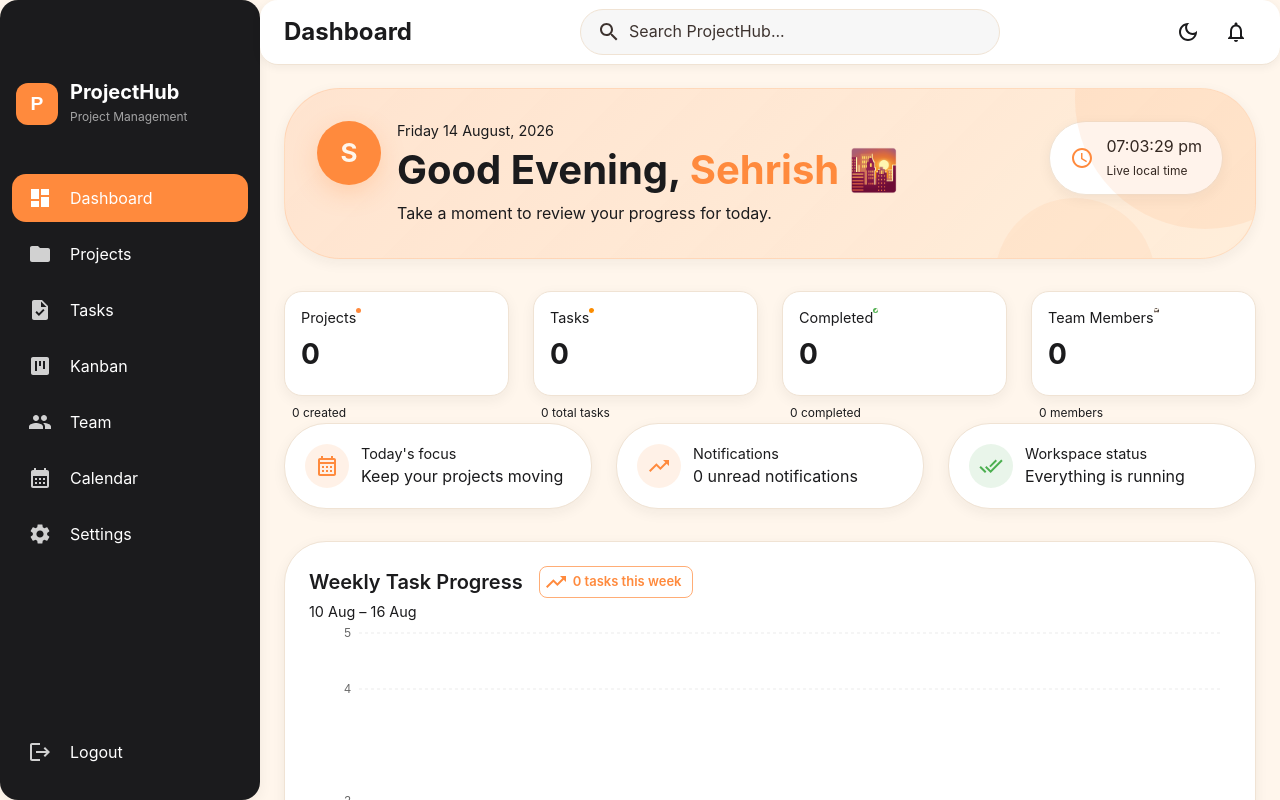
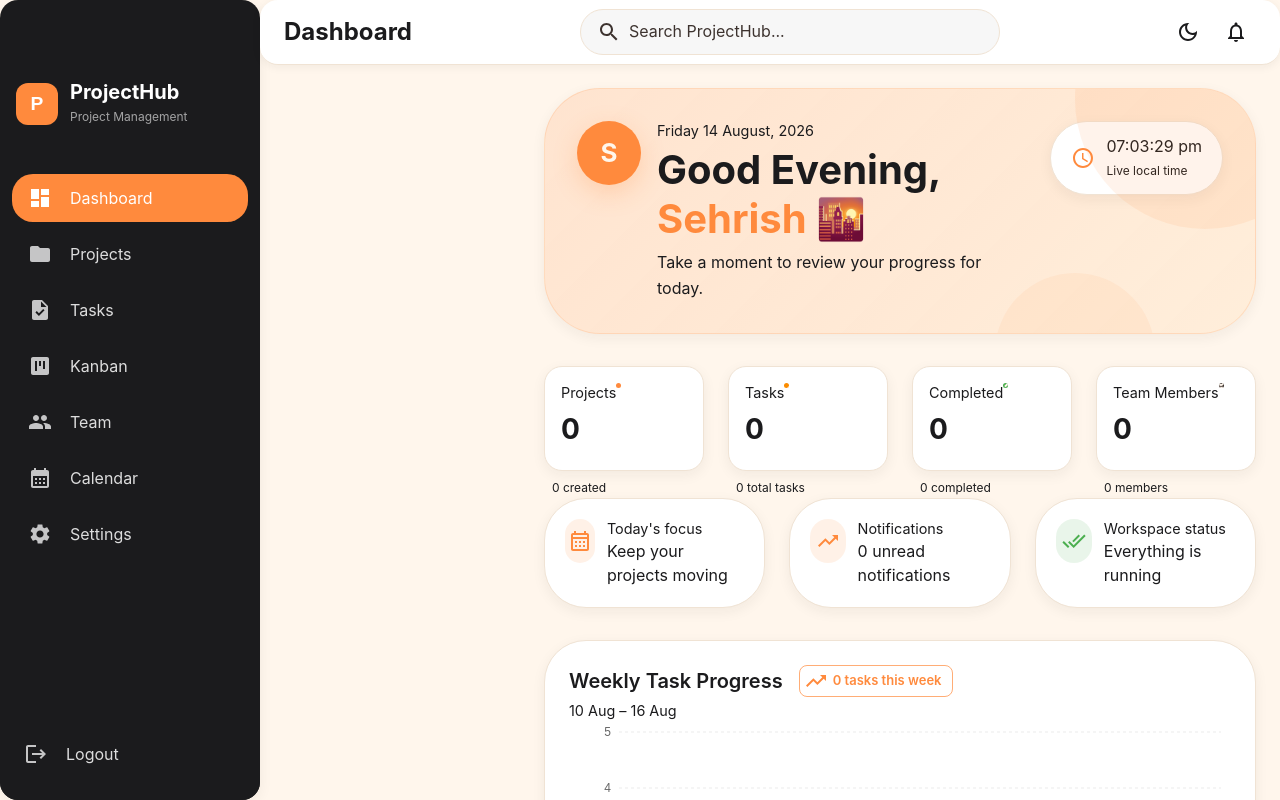
Before and after one commit to sehrishf16/Projecthub, a React (Vite) app: page /signin in a window 1280 px wide. Both pictures are taken after typing "name@example.com", "Sample123" into the empty fields and a click on the button "Sign In". Shown: the top 800 px of the page. Built offline with nearby package versions, Linux system fonts and the light colour scheme.

Commit message:
updated sidebar

```diff
--- a/src/components/layout/Sidebar.jsx
+++ b/src/components/layout/Sidebar.jsx
@@ -72,17 +72,8 @@ const Sidebar = ({
   ====================================================== */
 
   const handleLogout = () => {
-    /*
-     * Remove login/session data if you
-     * are storing any authentication data.
-     */
-
     localStorage.removeItem("isLoggedIn");
     localStorage.removeItem("user");
-
-    /*
-     * Redirect to Welcome screen
-     */
 
     navigate("/", {
       replace: true,
@@ -90,42 +81,88 @@ const Sidebar = ({
   };
 
   /* =====================================================
+     MOBILE MENU ITEM CLICK
+  ====================================================== */
+
+  const handleMenuClick = () => {
+    if (mobileOpen) {
+      handleDrawerToggle();
+    }
+  };
+
+  /* =====================================================
      DRAWER CONTENT
   ====================================================== */
 
   const drawerContent = (
-    <>
-      {/* Logo */}
+    <Box
+      sx={{
+        height: "100%",
+        display: "flex",
+        flexDirection: "column",
+        bgcolor: "#1B1B1D",
+        color: "#fff",
+      }}
+    >
+      {/* LOGO */}
 
+      <Box
+        sx={{
+          flexShrink: 0,
+        }}
+      >
         <Logo />
+      </Box>
 
-      {/* Navigation */}
+      {/* MENU */}
 
-      <List sx={{ mt: 2 }}>
+      <List
+        sx={{
+          mt: 2,
+          px: 0.5,
+          flex: 1,
+          overflowY: "auto",
+
+          "&::-webkit-scrollbar": {
+            width: 4,
+          },
+
+          "&::-webkit-scrollbar-thumb": {
+            backgroundColor:
+              "rgba(255,255,255,0.15)",
+            borderRadius: 10,
+          },
+        }}
+      >
         {menuItems.map((item) => (
           <ListItemButton
             key={item.title}
             component={NavLink}
             to={item.path}
-            onClick={() => {
-              /*
-               * Close mobile drawer after
-               * selecting a page.
-               */
+            onClick={handleMenuClick}
+            sx={{
+              mx: 1,
+              mb: 1,
+              borderRadius: 1.5,
 
-              if (
-                mobileOpen &&
-                handleDrawerToggle
-              ) {
-                handleDrawerToggle();
-              }
-            }}
-            sx={{
-              mx: 1.5,
-              mb: 1,
-              borderRadius: 1,
+              color: "rgba(255,255,255,0.85)",
 
+              minHeight: 48,
+
+              "& .MuiListItemIcon-root": {
+                color:
+                  "rgba(255,255,255,0.75)",
+              },
+
+              "&:hover": {
+                bgcolor:
+                  "rgba(255,138,61,0.12)",
                 color: "#fff",
+
+                "& .MuiListItemIcon-root": {
+                  color: "#fff",
+                },
+              },
 
               "&.active": {
                 bgcolor: "primary.main",
@@ -134,18 +171,15 @@ const Sidebar = ({
                 "& .MuiListItemIcon-root": {
                   color: "#fff",
                 },
-              },
 
                 "&:hover": {
-                bgcolor:
-                  "rgba(255,138,61,0.12)",
+                  bgcolor: "primary.dark",
+                },
               },
             }}
           >
             <ListItemIcon
               sx={{
-                color:
-                  "rgba(255,255,255,.8)",
                 minWidth: 42,
               }}
             >
@@ -154,37 +188,52 @@ const Sidebar = ({
 
             <ListItemText
               primary={item.title}
+              primaryTypographyProps={{
+                fontWeight: 500,
+              }}
             />
           </ListItemButton>
         ))}
       </List>
 
-      {/* Push Logout to bottom */}
+      {/* LOGOUT */}
 
-      <Box sx={{ flexGrow: 1 }} />
-
-      {/* Logout */}
-
+      <Box
+        sx={{
+          flexShrink: 0,
+          pb: 1,
+        }}
+      >
         <List>
           <ListItemButton
             onClick={handleLogout}
             sx={{
-            mx: 1.5,
-            mb: 2,
-            borderRadius: 1,
+              mx: 1,
+              borderRadius: 1.5,
 
-            color: "#fff",
+              minHeight: 48,
+
+              color:
+                "rgba(255,255,255,0.85)",
+
+              "& .MuiListItemIcon-root": {
+                color:
+                  "rgba(255,255,255,0.75)",
+              },
 
               "&:hover": {
                 bgcolor:
                   "rgba(255,138,61,0.12)",
+                color: "#fff",
+
+                "& .MuiListItemIcon-root": {
+                  color: "#fff",
+                },
               },
             }}
           >
             <ListItemIcon
               sx={{
-              color:
-                "rgba(255,255,255,.8)",
                 minWidth: 42,
               }}
             >
@@ -196,7 +245,8 @@ const Sidebar = ({
             />
           </ListItemButton>
         </List>
-    </>
+      </Box>
+    </Box>
   );
 
   return (
@@ -207,7 +257,8 @@ const Sidebar = ({
 
       <Drawer
         variant="temporary"
-        open={mobileOpen}
+        anchor="left"
+        open={Boolean(mobileOpen)}
         onClose={handleDrawerToggle}
         ModalProps={{
           keepMounted: true,
@@ -220,8 +271,10 @@ const Sidebar = ({
 
           "& .MuiDrawer-paper": {
             width: drawerWidth,
+            boxSizing: "border-box",
             bgcolor: "#1B1B1D",
             color: "#fff",
+            border: "none",
           },
         }}
       >
@@ -234,32 +287,29 @@ const Sidebar = ({
 
       <Drawer
         variant="permanent"
+        open
         sx={{
           display: {
             xs: "none",
             md: "block",
           },
 
+          width: drawerWidth,
+
+          flexShrink: 0,
+
           "& .MuiDrawer-paper": {
             width: drawerWidth,
+            boxSizing: "border-box",
             bgcolor: "#1B1B1D",
             color: "#fff",
             border: "none",
           },
         }}
-        open
       >
         <Toolbar />
 
-        <Box
-          sx={{
-            display: "flex",
-            flexDirection: "column",
-            height: "100%",
-          }}
-        >
         {drawerContent}
-        </Box>
       </Drawer>
     </>
   );
```
Lines whose indentation alone changed are shown as unchanged.
